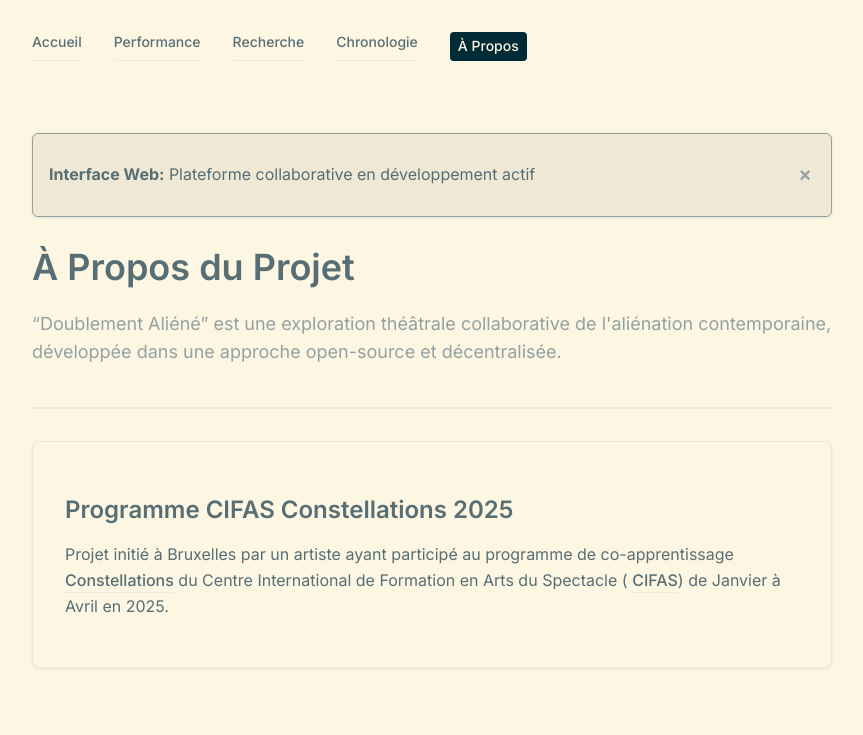
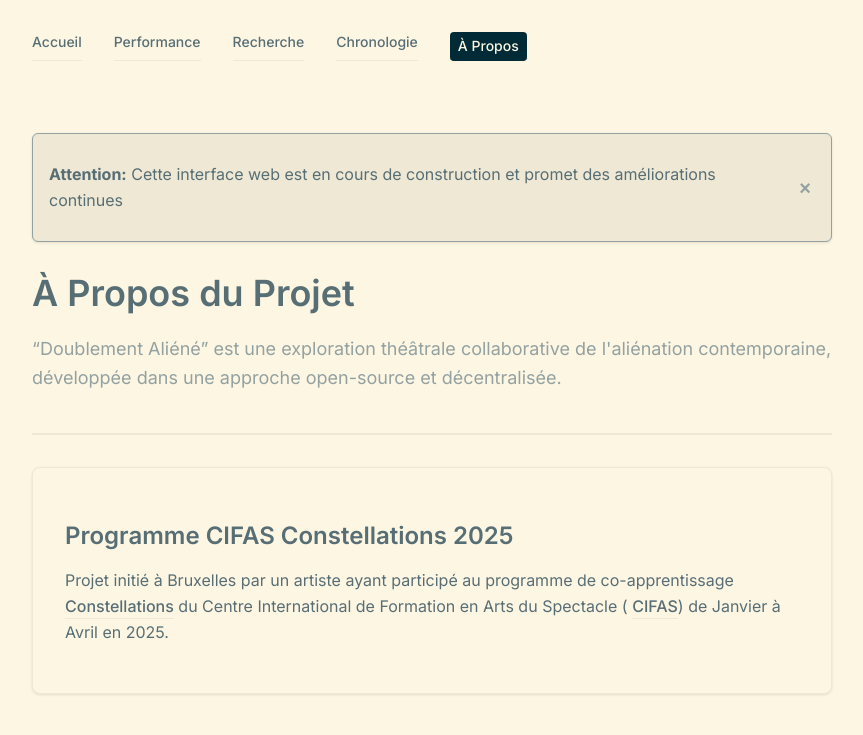
Before and after one commit to daqhris/DoublementAliene, a Next.js app: page /about in a window 1280 px wide. Shown: the top 735 px of the page, without its empty margins (208-1071 px from the left). Built offline with nearby package versions, Linux system fonts and the light colour scheme; no server answers.

Commit message:
Modify texts of the Notification Banner

```diff
--- a/app/components/NotificationBanner.tsx
+++ b/app/components/NotificationBanner.tsx
@@ -22,7 +22,7 @@ const NotificationBanner: React.FC = () => {
     <div className="theater-notification-banner">
       <div className="theater-notification-content">
         <p className="theater-text">
-          <strong>Interface Web:</strong> Plateforme collaborative en développement actif
+          <strong>Attention:</strong> Cette interface web est en cours de construction et promet des améliorations continues
         </p>
         <button
           onClick={handleDismiss}
```
